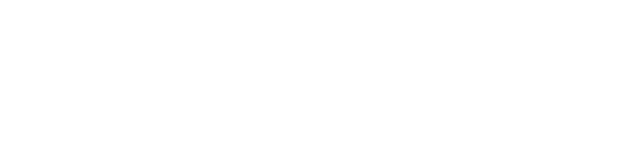
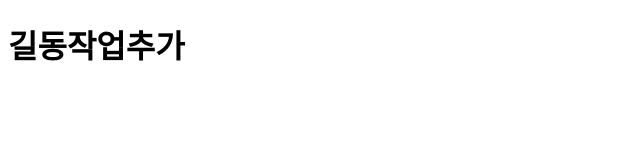
Before and after one commit to estudy77/semi01, a plain HTML site: page index.html in a window 1280 px wide. Shown: the whole page, without its empty margins (0-640 px from the left). Drawn offline with Linux system fonts and the light colour scheme.

Commit message:
길동작업추가

```diff
--- a/index.html
+++ b/index.html
@@ -6,6 +6,6 @@
     <title>Document</title>
 </head>
 <body>
-    <h1
+    <h1>길동작업추가</h1>
 </body>
 </html>
```
Also changed, not shown: logout.html (+1 -1 lines).
